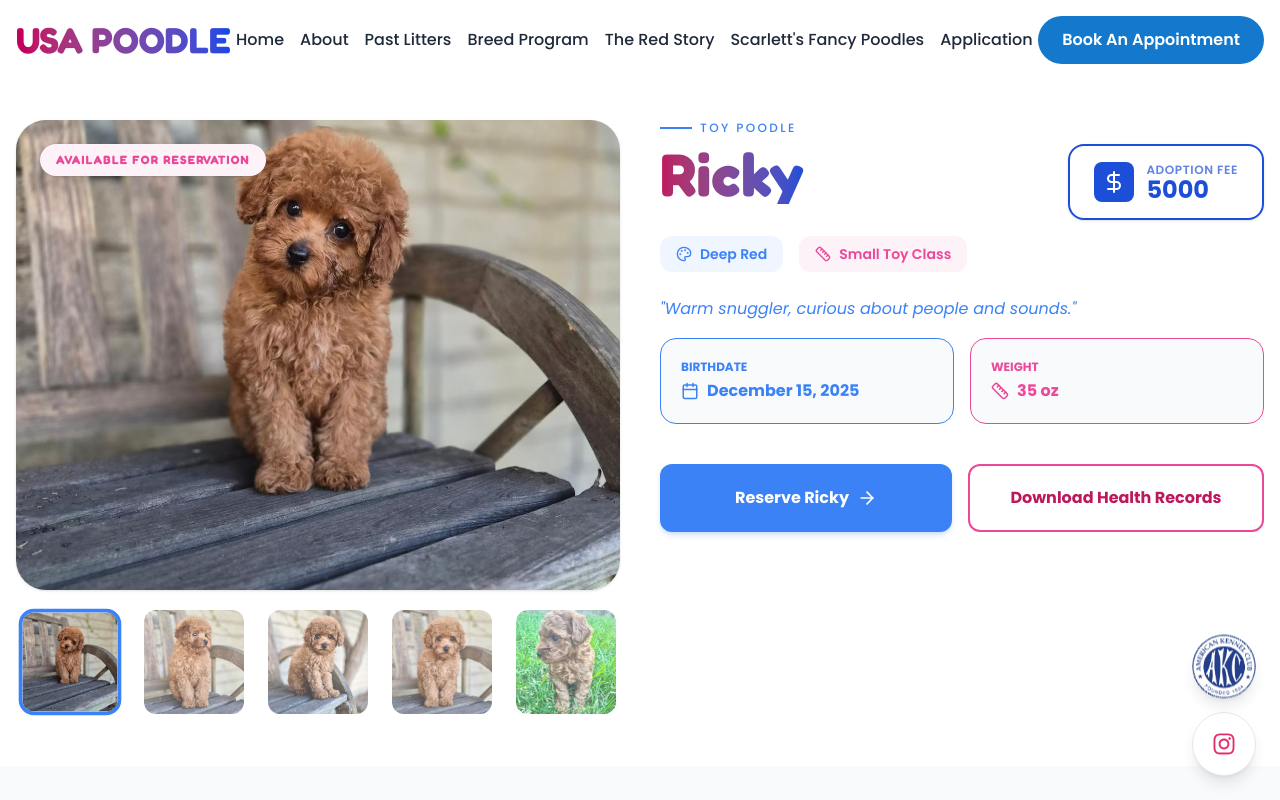
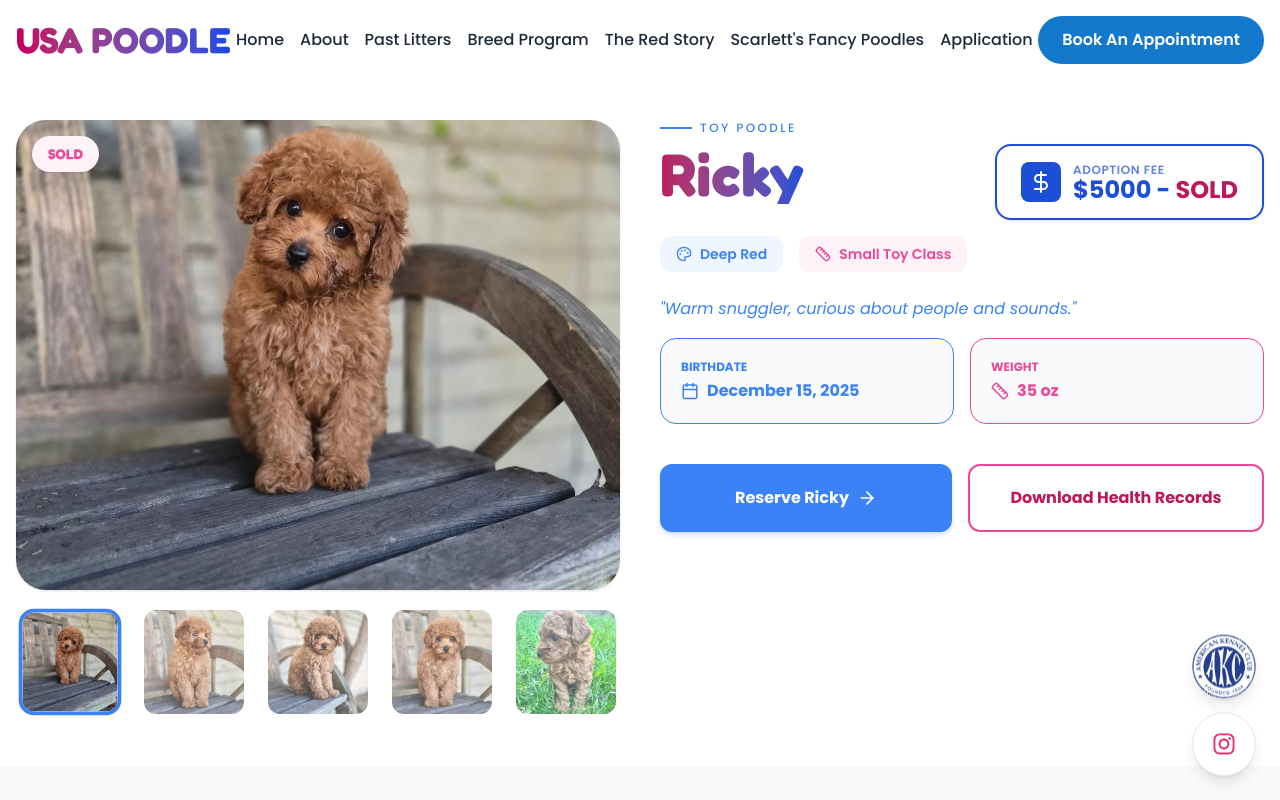
Before and after one commit to 404annas/Pets-Website, a React (Vite) app: page /pet/1 in a window 1280 px wide. Shown: the top 800 px of the page. Built offline with nearby package versions, Linux system fonts and the light colour scheme; a web font is replaced by a local one.

Commit message:
Ricky SOld

```diff
--- a/src/components/Benifits.jsx
+++ b/src/components/Benifits.jsx
@@ -22,7 +22,7 @@ const sellingPet = {
     id: 1,
     name: "Ricky",
     breed: "TOY POODLE",
-    availability: "Available",
+    availability: "SOLD",
     color: "Deep Red",
     size: "Small Toy Class",
     birthdate: "Dec 15, 2025",
@@ -58,7 +58,7 @@ const SellingCard = ({ pet }) => {
                 <div className={`absolute inset-0 w-full h-full [backface-visibility:hidden] ${isFlipped ? "pointer-events-none" : "pointer-events-auto"}`}>
                     <div className="group relative h-full w-full rounded-[40px] overflow-hidden shadow-md">
                         <img loading="lazy" src={pet.image} alt={pet.name} className="w-full h-full object-cover transition-transform duration-700 group-hover:scale-110" />
-                        <div className="absolute top-6 left-6 bg-white/90 px-4 py-1.5 rounded-full text-pink-700 font-bold text-[10px] uppercase tracking-widest fr z-10 shadow-sm border border-pink-200">
+                        <div className="absolute top-6 left-6 bg-white/90 px-4 py-1.5 rounded-full text-pink-700 font-bold text-xs uppercase fr z-10 shadow-sm border border-pink-200">
                             {pet.availability}
                         </div>
                         <div className="absolute bottom-4 left-1/2 -translate-x-1/2 w-[85%] bg-white py-4 rounded-3xl text-center shadow-sm z-10">
--- a/src/components/FeaturedPets.jsx
+++ b/src/components/FeaturedPets.jsx
@@ -23,7 +23,7 @@ const petData = [
         id: 1,
         name: "Ricky",
         breed: "TOY POODLE",
-        availability: "Available",
+        availability: "SOLD",
         color: "Deep Red",
         size: "Small Toy Class",
         birthdate: "Dec 15, 2025",
--- a/src/data/petsData.js
+++ b/src/data/petsData.js
@@ -46,6 +46,7 @@ export const petData = [
         gender: "Male",
         age: "4 months",
         adoptionFee: "5000",
+        status: "SOLD",
         goodWithDogs: "Yes",
         goodWithKids: "Yes",
         image: mainPoodle,
--- a/src/pages/PetDetail.jsx
+++ b/src/pages/PetDetail.jsx
@@ -43,8 +43,8 @@ const PetDetail = () => {
                             alt={pet.name}
                             className="w-full h-[400px] md:h-[470px] object-cover object-center rounded-[20px] md:rounded-[30px] shadow-sm transition-all duration-500"
                         />
-                        <div className="absolute top-6 left-6 bg-pink-50 fr backdrop-blur-sm px-4 py-2 rounded-full text-brand-pink-500 font-bold text-xs uppercase tracking-widest shadow-sm">
-                            Available for Reservation
+                        <div className="absolute top-4 left-4 bg-pink-50 fr backdrop-blur-sm px-4 py-2 rounded-full text-brand-pink-500 font-bold text-sm uppercase shadow-sm">
+                            SOLD
                         </div>
                     </div>
 
@@ -85,10 +85,11 @@ const PetDetail = () => {
                                 </span>
 
                                 {pet.adoptionFee && (
-                                    <span className="text-lg sm:text-xl md:text-2xl font-bold text-brand-blue-700 leading-none">
-                                        {pet.adoptionFee}
-                                    </span>
-                                )}
+                                <span className="text-lg sm:text-xl md:text-2xl font-bold text-brand-blue-700 leading-none">
+                                    ${pet.adoptionFee} - <span className="text-brand-pink-700 uppercase">SOLD</span>
+                                </span>
+                            )}
+
                             </div>
                         </div>
                     </div>
@@ -203,7 +204,7 @@ const PetDetail = () => {
                                 { l: "Projected Adult Weight", v: pet.projectedAdultWeight },
                                 { l: "Father Weight", v: pet.fatherWeight },
                                 { l: "Mother Weight", v: pet.motherWeight },
-                                { l: "Adoption Fee", v: "$" + (pet.adoptionFee || "5,000") },
+                                { l: "Adoption Fee", v: "$5,000 — SOLD" },
                             ].map((item, i) => (
                                 <div key={i} className="flex justify-between items-center p-4 bg-white rounded-2xl border border-brand-blue-500">
                                     <span className="text-brand-blue-700 fr font-medium text-sm">{item.l}</span>
```
